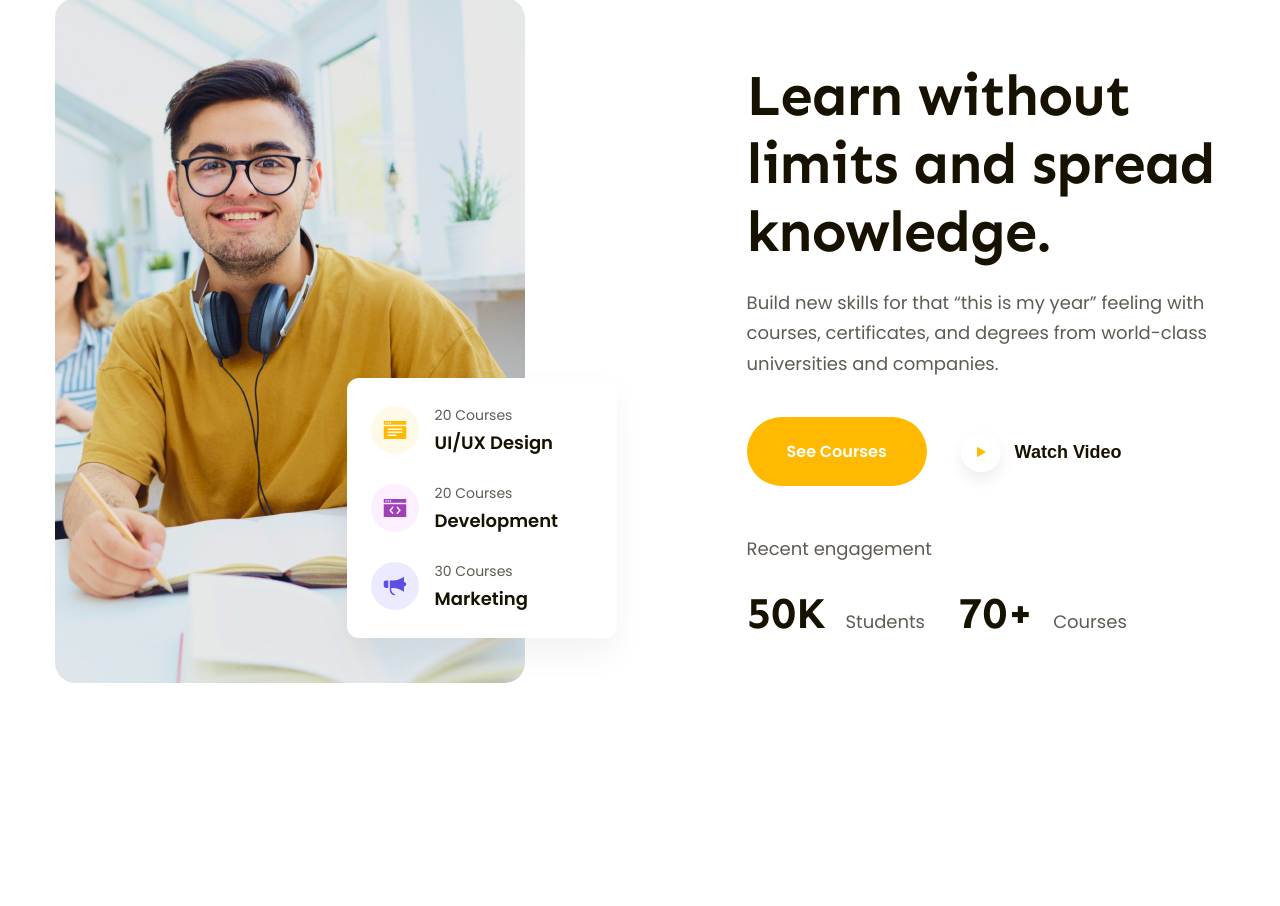
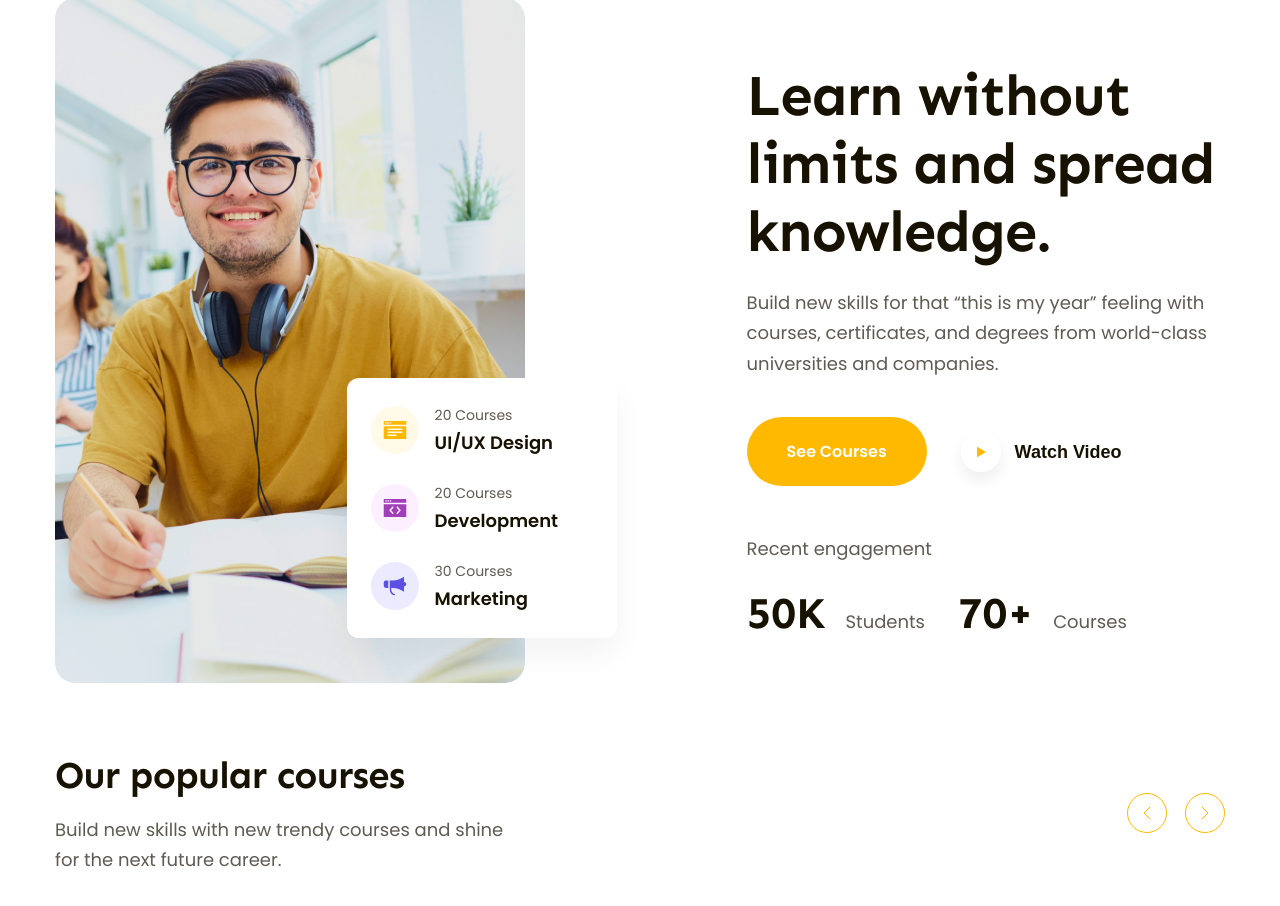
Before and after one commit to ductaihjhj/hocfigma, a plain HTML site: page index.html in a window 1280 px wide. Shown: the part 84-990 px from the top of the page. Drawn offline with Linux system fonts and the light colour scheme.

Commit message:
phần our popular

```diff
--- a/assets/css/style.css
+++ b/assets/css/style.css
@@ -1,10 +1,9 @@
 * {
   box-sizing: border-box;
 }
-:root{
+:root {
   --font-heading: "Sen", sans-serif;
   --primary-color: #ffb900;
-
 }
 html {
   font-size: 62.5%;
@@ -16,6 +15,15 @@ body {
 /* common */
 a {
   text-decoration: none;
+}
+.heading2 {
+  color: #171100;
+  font-family: Sen;
+  font-size: 3.8rem;
+
+  font-weight: 700;
+  line-height: 1.27; /* 126.316% */
+  letter-spacing: -0.76px;
 }
 
 .btn {
@@ -30,7 +38,7 @@ a {
   border-radius: 999px;
   background: #171100;
 }
-.btn::hover{
+.btn::hover {
   opacity: 0.9;
 }
 .main-content {
@@ -133,10 +141,10 @@ a {
   display: flex;
   align-items: center;
 }
-.othongtin .item +.item{
+.othongtin .item + .item {
   margin-top: 22px;
 }
-.othongtin .icon{
+.othongtin .icon {
   width: 48px;
   height: 48px;
   /* flex-shrink: 0; */
@@ -144,26 +152,26 @@ border-radius: 50%;
   display: flex;
   justify-content: center;
   align-items: center;
-background-color: #FFF9E8;
+  background-color: #fff9e8;
 }
 
-.othongtin .icon2{
-background-color: #FCEFFF;
+.othongtin .icon2 {
+  background-color: #fcefff;
 }
 
-.othongtin .icon3{
-background-color: #EBEAFF;
+.othongtin .icon3 {
+  background-color: #ebeaff;
 }
-.othongtin .info{
+.othongtin .info {
   margin-left: 16px;
 }
-.othongtin .label{
-  color: #5F5B53;
+.othongtin .label {
+  color: #5f5b53;
 
   font-size: 1.4rem;
   line-height: 1.86; /* 185.714% */
 }
-.othongtin .title{
+.othongtin .title {
   color: #171100;
 
   font-size: 1.8rem;
@@ -177,7 +185,7 @@ line-height: 1.67; /* 166.667% */
   padding-top: 64px;
 }
 
-.hero .heading{
+.hero .heading {
   color: #171100;
   font-family: var(--font-heading);
   font-size: 5.8rem;
@@ -185,25 +193,24 @@ font-weight: 700;
   line-height: 1.17; /* 117.241% */
   letter-spacing: -1.16px;
 }
-.hero .desc{
+.hero .desc {
   margin-top: 22px;
-  color: #5F5B53;
+  color: #5f5b53;
   font-family: Poppins;
   font-size: 1.8rem;
   line-height: 1.7; /* 166.667% */
 }
-.hero .cta-group{
+.hero .cta-group {
   margin-top: 38px;
   display: flex;
   align-items: center;
-
 }
-.btn-see-courses{
+.btn-see-courses {
   min-width: 180px;
   line-height: 47px;
   background-color: var(--primary-color);
 }
-.hero .watch-video{
+.hero .watch-video {
   margin-left: 28px;
   border: none;
   background: transparent;
@@ -211,17 +218,17 @@ background-color: var(--primary-color);
   align-items: center;
   cursor: pointer;
 }
-.hero .watch-video .icon{
+.hero .watch-video .icon {
   display: flex;
   align-items: center;
   justify-content: center;
   width: 40px;
   height: 40px;
   border-radius: 40px;
-background: #FFF;
+  background: #fff;
   box-shadow: 0px 8px 16px 0px rgba(0, 0, 0, 0.07);
 }
-.hero .watch-video span{
+.hero .watch-video span {
   margin-left: 14px;
   color: #171100;
 
@@ -230,10 +237,10 @@ font-size: 1.8rem;
   font-weight: 600;
   line-height: 1.67; /* 166.667% */
 }
-.hero .desc-recent{
+.hero .desc-recent {
   margin-top: 48px;
 }
-.hero .stats strong{
+.hero .stats strong {
   margin-right: 15px;
   color: #171100;
   font-family: var(--font-heading);
@@ -241,7 +248,45 @@ font-size: 4.4rem;
   font-weight: 700;
   line-height: 1.23; /* 122.727% */
 }
-.hero .stats strong:nth-of-type(2){
+.hero .stats strong:nth-of-type(2) {
   margin-left: 28px;
 }
 /* end giới thiệu */
+.popular {
+  padding: 65px 0;
+}
+.popular-top{
+  display: flex;
+align-items: center;
+  justify-content: space-between;
+}
+.popular-top .desc {
+  margin-top: 16px;
+  width: 458px;
+  color: #5f5b53;
+
+  font-size: 1.8rem;
+
+  line-height: 1.67; /* 166.667% */
+}
+.popular-top .controls-btn{
+  display: flex;
+  justify-content: center;
+  align-items: center;
+  background-color: transparent;
+  width: 40px;
+height: 40px;
+border-radius: 50%;
+border-radius: 40px;
+color: var(--primary-color);
+border: 1px solid var(--primary-color);
+}
+.popular-top .controls{
+  display: flex;
+  gap: 18px;
+}
+.popular-top .controls-btn:hover{
+  background: var(--primary-color);
+  color: #fff;
+  cursor: pointer;
+}
--- a/index.html
+++ b/index.html
@@ -112,6 +112,32 @@
             </div>
             </div>
         </div>
+        <!-- bảng giá -->
+         <div class="popular">
+            <div class="main-content">
+                <div class="popular-top">
+                    <!-- khối trái -->
+                    <div class="info">
+                        <h2 class="heading heading2">Our popular courses</h2>
+                        <p class="desc">Build new skills with new trendy courses and shine for the next future career.</p>
+                    </div>
+                    <!-- khối phải -->
+                    <div class="controls">
+                        <button class="controls-btn">
+                            <svg width="8" height="14" viewBox="0 0 8 14" fill="none" xmlns="http://www.w3.org/2000/svg">
+                                <path d="M7 1L1 7L7 13" stroke="currentColor" stroke-linecap="round" stroke-linejoin="round"/>
+                                </svg>
+
+                        </button>
+                        <button class="controls-btn">
+                            <svg width="8" height="14" viewBox="0 0 8 14" fill="none" xmlns="http://www.w3.org/2000/svg">
+                                <path d="M1 1L7 7L1 13" stroke="currentColor" stroke-linecap="round" stroke-linejoin="round"/>
+                                </svg>
+                        </button>
+                    </div>
+                </div>
+            </div>
+         </div>
      </main>
 </body>
 </html>
```
Also changed, not shown: assets/icon/back.svg (added), assets/icon/next.svg (added). Lines whose indentation alone changed are shown as unchanged.
